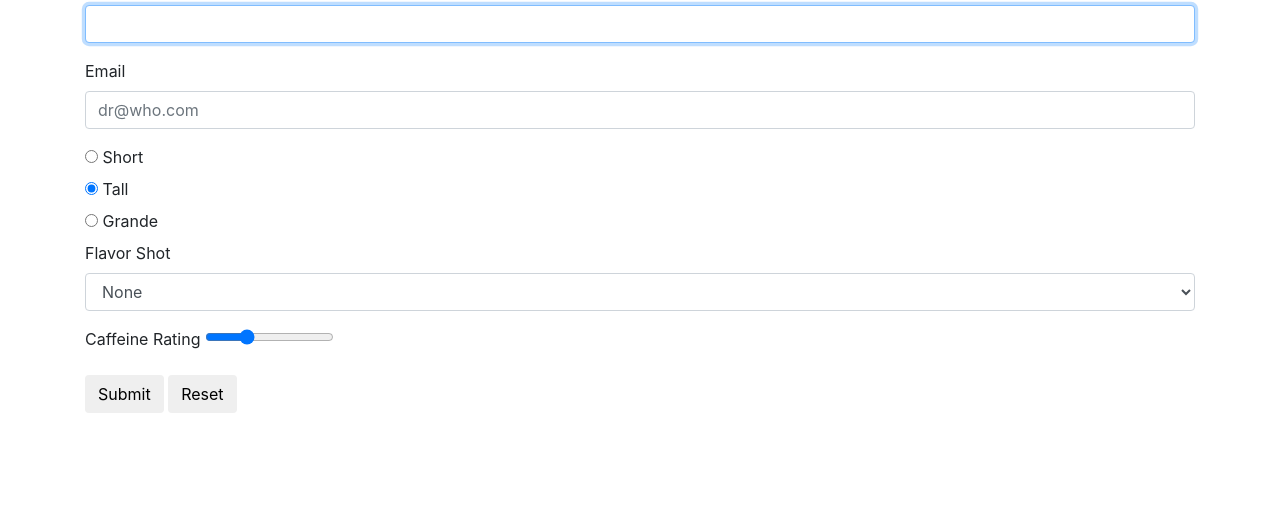
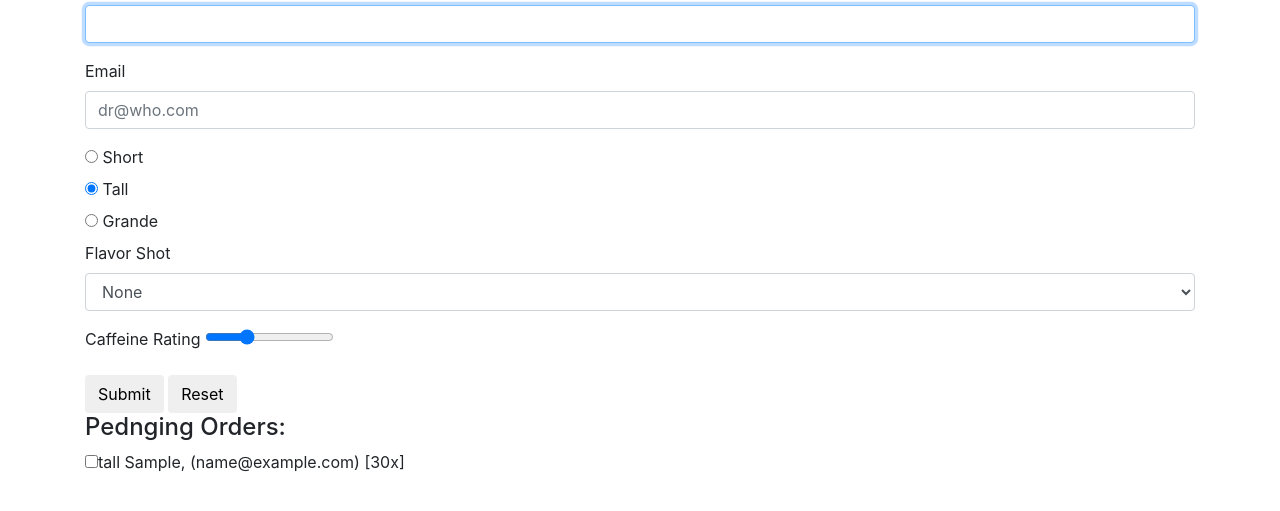
Before and after one commit to rockan007/coffee-run, a plain HTML site: page index.html in a window 1280 px wide. Both pictures are taken after typing "Sample", "name@example.com" into the empty fields and a click on the button "Submit". Shown: the part 83-594 px from the top of the page. Drawn offline with nearby package versions, Linux system fonts and the light colour scheme.

Commit message:
chapter 11 从数据到DOM

```diff
--- a/index.html
+++ b/index.html
@@ -58,8 +58,15 @@
                 </form>
             </div>
         </div>
+        <div class="panel panel-default">
+            <div class="panel-body">
+                <h4>Pednging Orders:</h4>
+                <div data-coffee-order="checklist"></div>
+            </div>
+        </div>
     </section>
     <script src="https://cdnjs.cloudflare.com/ajax/libs/jquery/3.3.1/jquery.min.js" charset="UTF-8"></script>
+    <script src="./scripts/checkList.js" charset="UTF-8"></script>
     <script src="./scripts/formHandler.js" charset="UTF-8"></script>
     <script src="./scripts/datastore.js" charset="UTF-8"></script>
     <script src="./scripts/truck.js" charset="UTF-8"></script>
--- /dev/null
+++ b/scripts/checkList.js
@@ -0,0 +1,62 @@
+(function (window) {
+    'use strict'
+    var App = window.App || {};
+    var $ = window.jQuery;
+
+    function CheckList(selector) {
+        if (!selector) {
+            throw new Error('No selector provided');
+        }
+        this.$element = $(selector);
+        if (this.$element.length == 0) {
+            throw new Error('Could not find element with selector:' + selector);
+        }
+    }
+    CheckList.prototype.addClickHandler=function(fn){
+        this.$element.on('click','input',function(event){
+            var email=event.target.value;
+            this.removeRow(email);
+            fn(email);
+        }.bind(this));
+    }
+    CheckList.prototype.addRow=function(coffeeOrder){
+        //移除匹配相应邮箱地址的已有行
+        this.removeRow(coffeeOrder.emailAddress);
+        //使用咖啡订单信息 创建一个新的ROw实例
+        var rowElement=new Row(coffeeOrder);
+        //把新的Row实例的$element属性添加到清单中
+        this.$element.append(rowElement.$element);
+    }
+    CheckList.prototype.removeRow=function(email){
+        this.$element
+            .find('[value="'+email+'"]')
+            .closest('[data-coffee-order="checkbox"]')
+            .remove();
+    }
+    function Row(coffeeOrder) {
+        console.log("row:"+JSON.stringify(coffeeOrder));
+        var $div = $('<div></div>', {
+            'data-coffee-order': 'checkbox',
+            'class': 'checkbox'
+        });
+        var $label = $('<label></label>');
+        var $checkBox = $('<input></input>', {
+            type: 'checkbox',
+            value: coffeeOrder.emailAddress
+        });
+        var description = coffeeOrder.size + ' ';
+        if (coffeeOrder.flavor) {
+            description += coffeeOrder.flavor + ' ';
+        }
+        description += coffeeOrder.coffee + ',';
+        description += ' (' + coffeeOrder.emailAddress + ')';
+        description += ' [' + coffeeOrder.strength + 'x]';
+        $label.append($checkBox);
+        $label.append(description);
+        $div.append($label);
+
+        this.$element = $div;
+    }
+    App.CheckList = CheckList;
+    window.App = App;
+})(window)
--- a/scripts/formHandler.js
+++ b/scripts/formHandler.js
@@ -21,7 +21,6 @@
                 data[item.name] = item.value;
                 console.log(item.name + ' is ' + item.value);
             });
-            console.log(data);
             fn(data);
             this.reset();
             this.elements[0].focus();
--- a/scripts/main.js
+++ b/scripts/main.js
@@ -1,14 +1,23 @@
 (function (window) {
     'use strict'
     var FORM_SELECTOR='[data-coffee-order="form"]'
+    var CHECKLIST_SELECTOR='[data-coffee-order="checklist"]'
     var App = window.App;
     var Truck = App.Truck;
     var DataStore = App.DataStore;
     var FormHandler=App.FormHandler;
+    var CheckList=App.CheckList;
     var myTruck = new Truck('ncc-1701', new DataStore());
     window.myTruck = myTruck;
+
+    var checklist=new CheckList(CHECKLIST_SELECTOR);
+    checklist.addClickHandler(myTruck.deliverOrder.bind(myTruck));
     var formHandler=new FormHandler(FORM_SELECTOR);
 
-    formHandler.addSubmitHandler(myTruck.createOrder.bind(myTruck));
+    formHandler.addSubmitHandler(function(data){
+        console.log("提交时获取的data:"+JSON.stringify(data));
+        myTruck.createOrder.call(myTruck,data);
+        checklist.addRow.call(checklist,data);
+    });
     console.log(formHandler);
 })(window)
```
